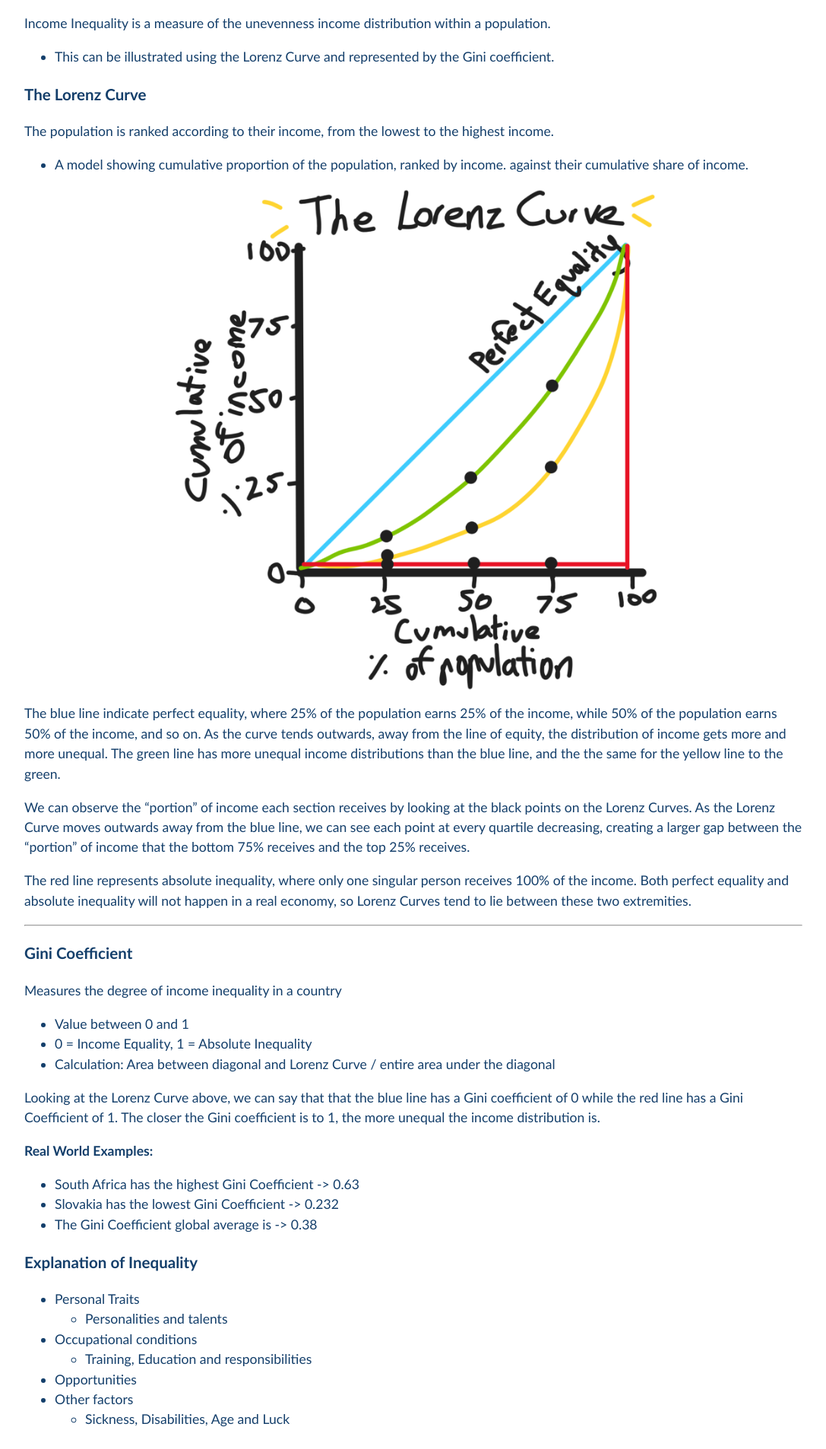
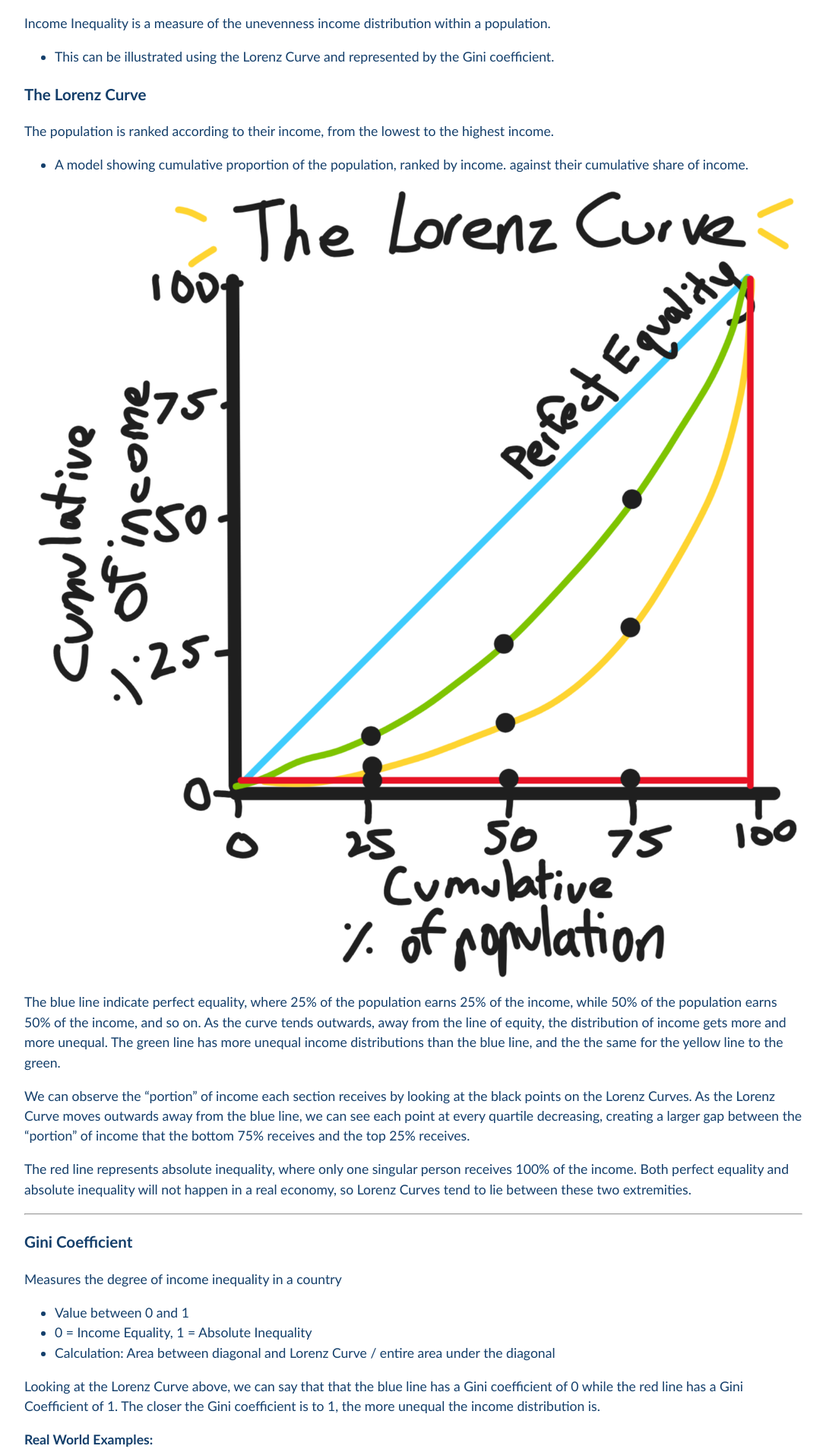
Before and after one commit to Pi-thagoras/the-chicken-pen, a Jekyll site: the page built from economics/Income-Distribution.md, in a window 1280 px wide. Shown: the part 1338-3245 px from the top of the page at 76% size, without its empty margins (96-1183 px from the left). Built offline with Jekyll 4.4.1, drawn with Linux system fonts in a browser that asks for light colours.

Commit message:
Testing Responsive Images

```diff
--- a/assets/css/styles.css
+++ b/assets/css/styles.css
@@ -94,6 +94,11 @@ img {
   display: block;
   margin-left: auto;
   margin-right: auto;
+  height: auto;
+}
+
+.responsive {
+  width: 100%;
   height: auto;
 }
 
--- a/economics/Income-Distribution.md
+++ b/economics/Income-Distribution.md
@@ -47,7 +47,7 @@ Income Inequality is a measure of the unevenness income distribution within a po
 The population is ranked according to their income, from the lowest to the highest income.
 - A model showing cumulative proportion of the population, ranked by income. against their cumulative share of income.
 
-<image src="/the-chicken-pen/assets/Lorenz-Curve.png" alt="The Lorenz Curve" width=650px />
+<image src="/the-chicken-pen/assets/Lorenz-Curve.png" alt="The Lorenz Curve" class="responsive" width=650px />
 
 The blue line indicate perfect equality, where 25% of the population earns 25% of the income, while 50% of the population earns 50% of the income, and so on. As the curve tends outwards, away from the line of equity, the distribution of income gets more and more unequal. The green line has more unequal income distributions than the blue line, and the the same for the yellow line to the green.
 
```
